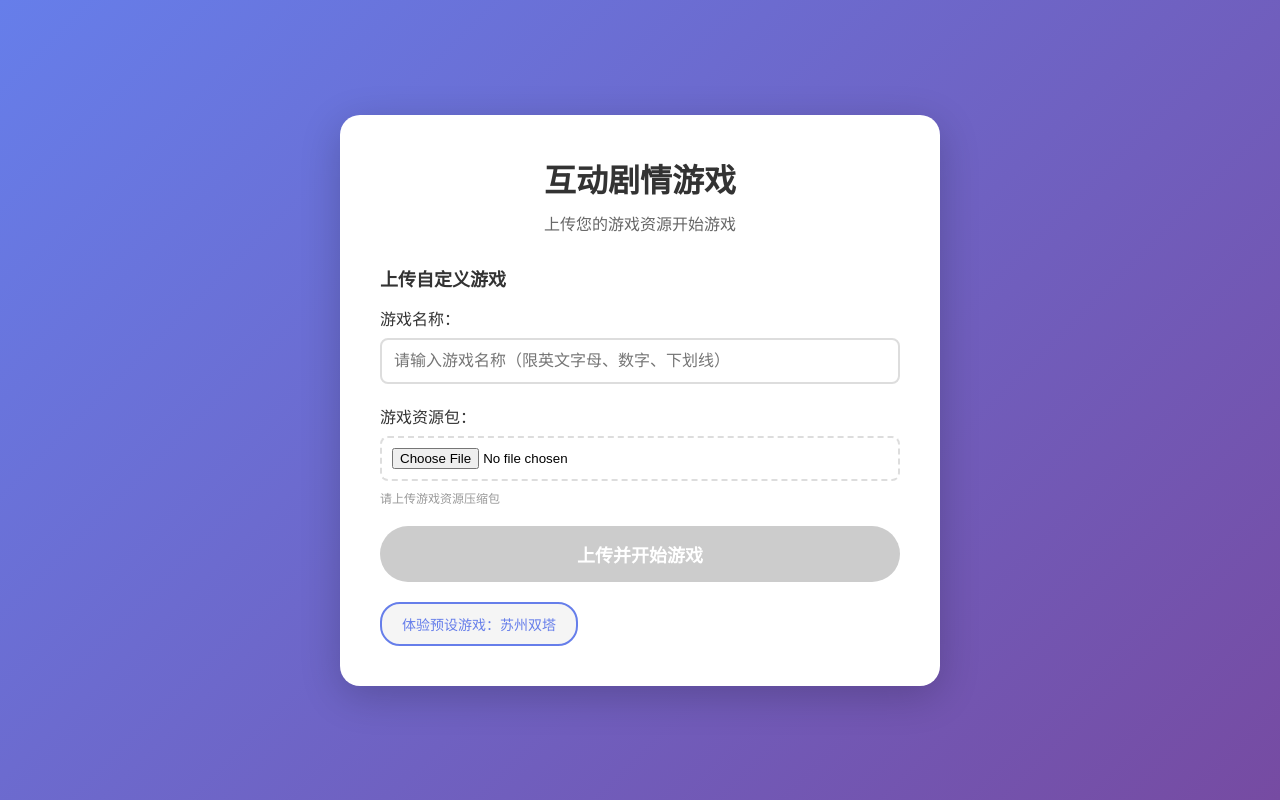
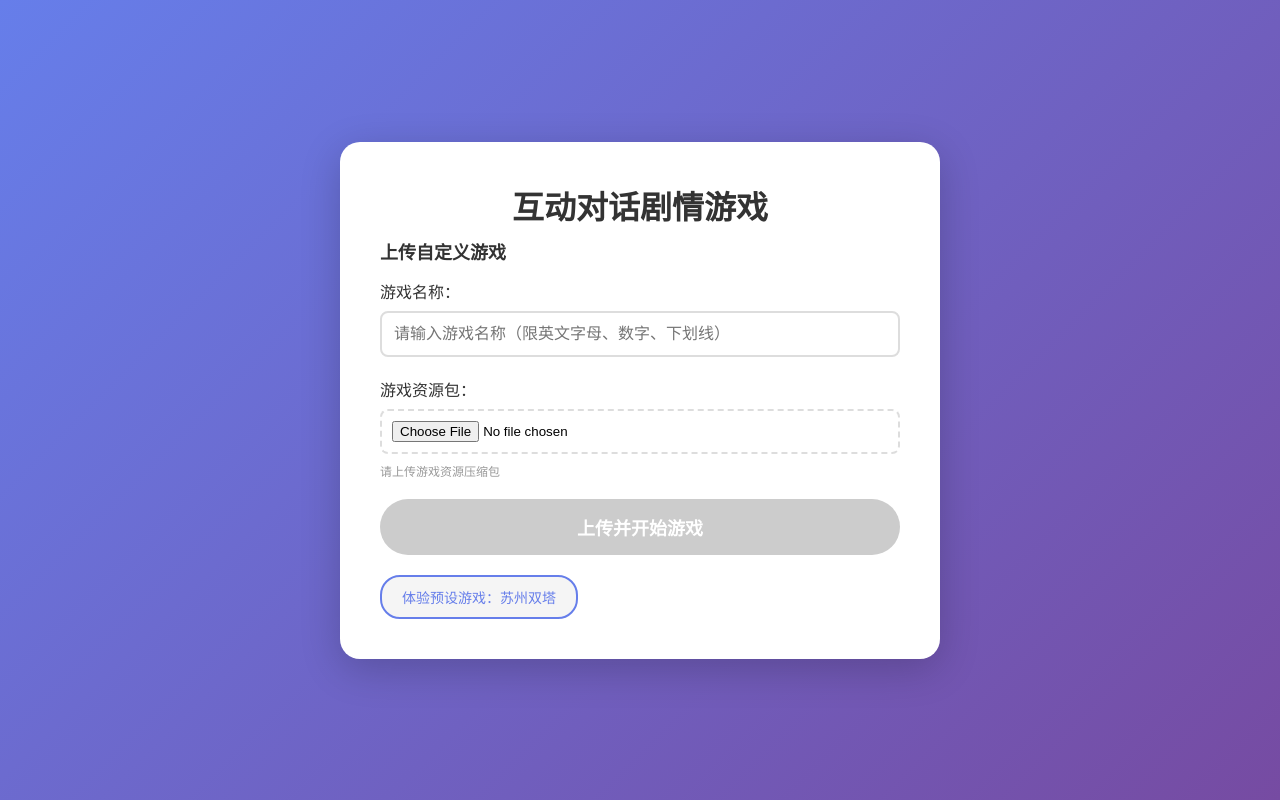
Before and after one commit to willow-hu/interactive-narrative-game-ch, a plain HTML site: page index.html in a window 1280 px wide. Drawn offline with nearby package versions, Linux system fonts and the light colour scheme.

Commit message:
update hint

```diff
--- a/index.html
+++ b/index.html
@@ -9,8 +9,7 @@
 <body>
     <div id="uploadContainer">
         <div id="uploadBox">
-            <h1>互动剧情游戏</h1>
-            <p class="subtitle">上传您的游戏资源开始游戏</p>
+            <h1>互动对话剧情游戏</h1>
 
             <div id="uploadArea">
                 <div id="gameList" style="display: none;">
```
